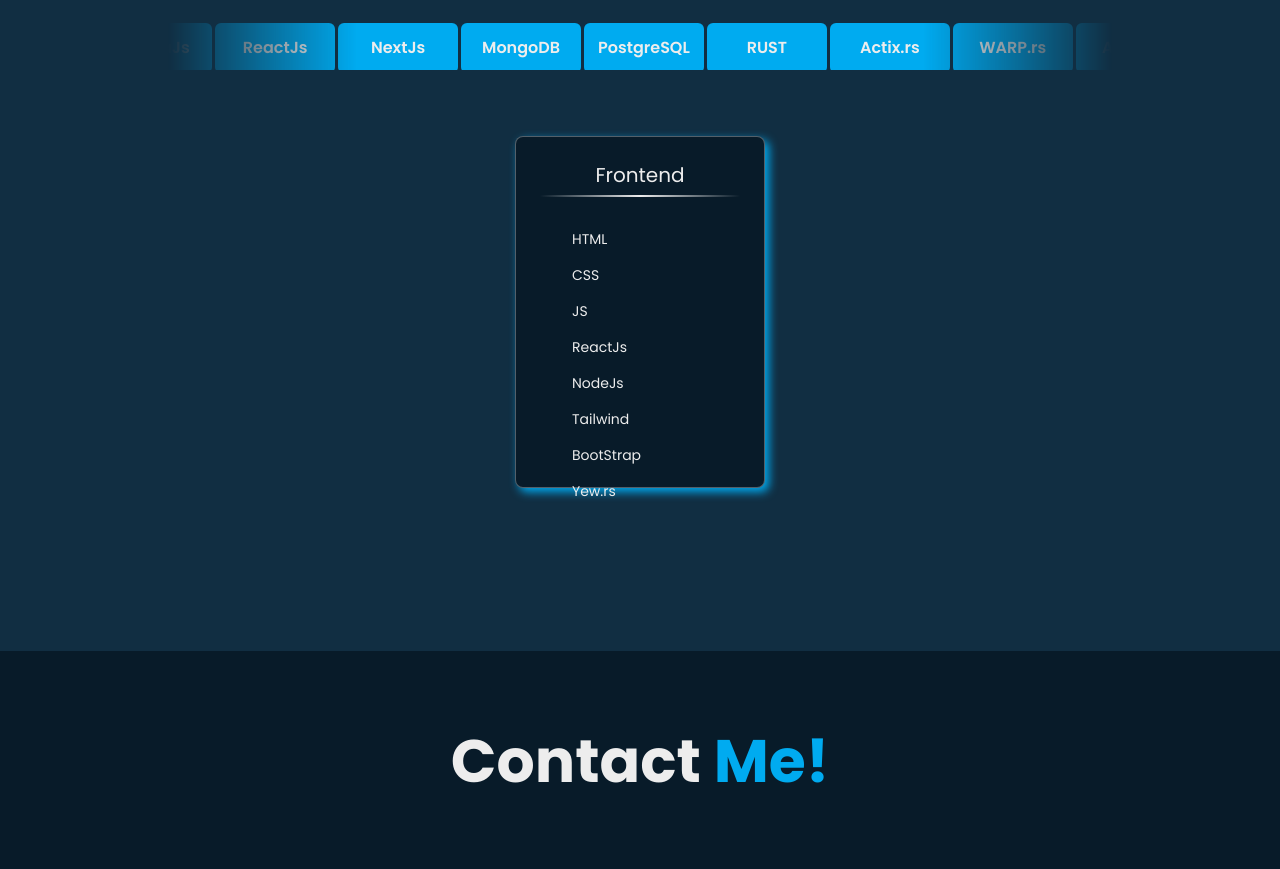
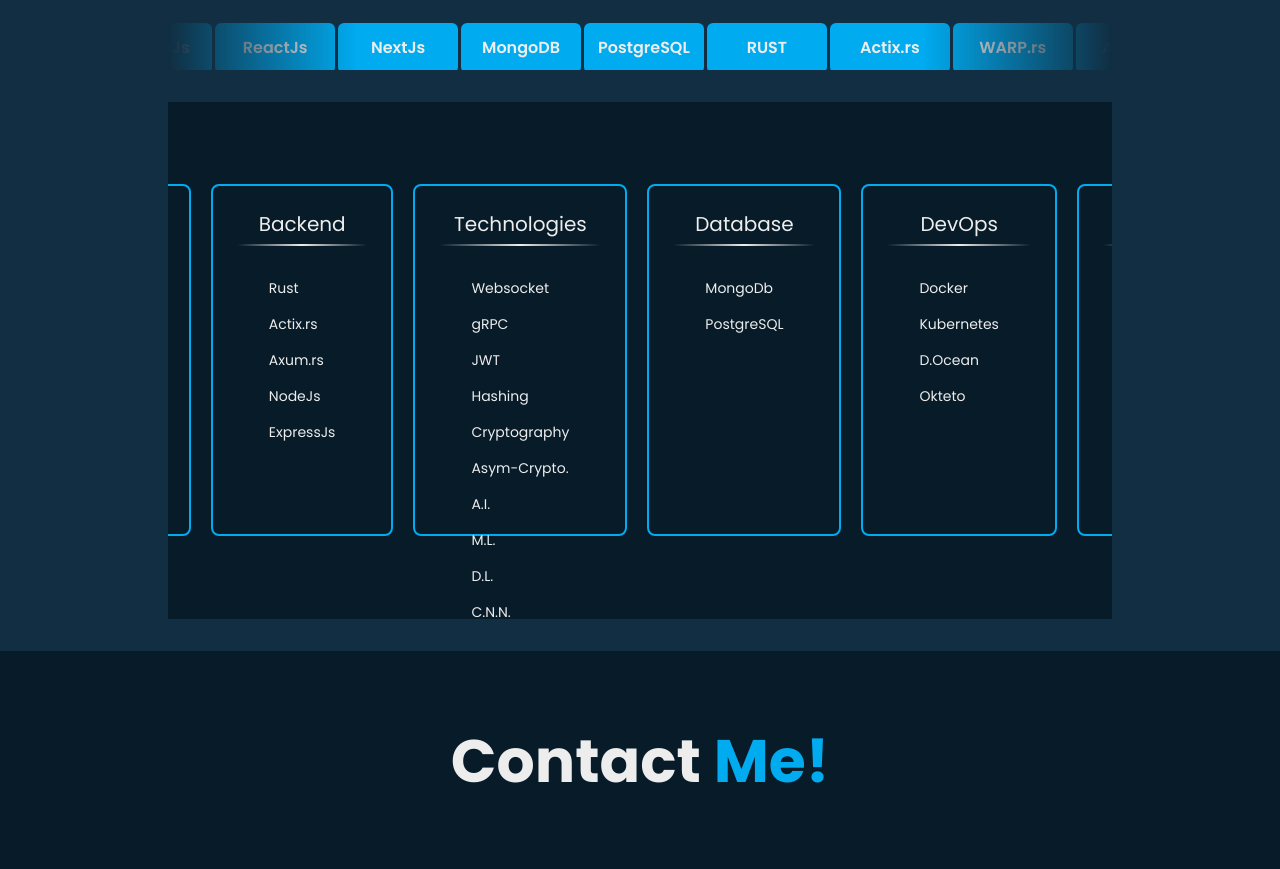
Before and after one commit to Rahul721999/my-portfolio, a React (Vite) app: page / in a window 1280 px wide. Shown: the part 2549-3418 px from the top of the page. Built offline with nearby package versions, Linux system fonts and the light colour scheme; no server answers.

Commit message:
Added: skillcards to the skillpage

```diff
--- a/public/skills.json
+++ b/public/skills.json
@@ -1,6 +1,68 @@
 {
-    "Frontend" : ["HTML", "CSS", "JS", "ReactJs", "NodeJs","TS", "Yew.rs"],
-    "Backend" : ["Rust", "Actix.rs", "Axum.rs"],
-    "Database" : ["MongoDb", "PostgreSQL"],
-    "DevOps" : ["Docker", "Kubernetes", "D.Ocean"]
+  "skills": [
+    {
+      "category": "Frontend",
+      "items": [
+        "HTML",
+        "CSS",
+        "JS",
+        "ReactJs",
+        "NodeJs",
+        "TS",
+        "Yew.rs"
+      ]
+    },
+    {
+      "category": "Backend",
+      "items": [
+        "Rust",
+        "Actix.rs",
+        "Axum.rs",
+        "NodeJs",
+        "ExpressJs"
+      ]
+    },
+    {
+      "category": "Technologies",
+      "items": [
+        "Websocket",
+        "gRPC",
+        "JWT",
+        "Hashing",
+        "Cryptography",
+        "Asym-Crypto.",
+        "A.I.",
+        "M.L.",
+        "D.L.",
+        "C.N.N.",
+        "L.L.M."
+      ]
+    },
+    {
+      "category": "Database",
+      "items": [
+        "MongoDb",
+        "PostgreSQL"
+      ]
+    },
+    {
+      "category": "DevOps",
+      "items": [
+        "Docker",
+        "Kubernetes",
+        "D.Ocean",
+        "Okteto"
+      ]
+    },
+    {
+      "category": "DevTools",
+      "items": [
+        "Git",
+        "GitHub",
+        "GitLab",
+        "BitBucket",
+        "JiraBoard"
+      ]
+    }
+  ]
 }
--- a/src/components/SkillCards/SkillCards.css
+++ b/src/components/SkillCards/SkillCards.css
@@ -4,12 +4,7 @@
   border-radius: 15px;
   overflow: visible;
   padding: 1rem;
-    background: var(--bg-color);
-    box-shadow: 4px 4px 10px var(--main-color);
-    backdrop-filter: blur(10px);
-    -webkit-backdrop-filter: blur(10px);
-    border: 1px solid rgba(255, 255, 255, 0.3);
-    transition: all 0.3s ease-in-out;
+  border: 2px solid var(--main-color);
 }
 
 .skill-cards:hover {
@@ -43,17 +38,4 @@
   padding-top: 0.5rem;
   display: grid;
 
-    /* Adjust the gap between the items as needed */
 }
-/*
-@media screen and (min-width: 768px) {
-    .languages {
-        grid-template-columns: repeat(4, 1fr);
-    }
-}
-
-@media screen and (max-width: 767px) {
-    .languages {
-        grid-template-columns: repeat(2, 1fr);
-    }
-} */
--- a/src/components/SkillCards/SkillCards.jsx
+++ b/src/components/SkillCards/SkillCards.jsx
@@ -1,19 +1,16 @@
-import React from 'react';
+import React, { useEffect } from 'react';
 import './SkillCards.css';
 
-export default function SkillCards() {
+export default function SkillCards({title, skillArr}) {
   return (
     <div className='flex flex-col w-[250px] h-3/4  skill-cards rounded-lg p-6'>
-      <div className='text-[var(--text-color)] flex items-center justify-center text-xl card-title mb-4'>Frontend</div>
-      <div className='languages flex-col'>
-        <span className='py-2 px-2 rounded-lg'>HTML</span>
-        <span className='py-2 px-2 rounded-lg'>CSS</span>
-        <span className='py-2 px-2 rounded-lg'>JS</span>
-        <span className='py-2 px-2 rounded-lg'>ReactJs</span>
-        <span className='py-2 px-2 rounded-lg'>NodeJs</span>
-        <span className='py-2 px-2 rounded-lg'>Tailwind</span>
-        <span className='py-2 px-2 rounded-lg'>BootStrap</span>
-        <span className='py-2 px-2 rounded-lg'>Yew.rs</span>
+      <div className='text-[var(--text-color)] flex items-center justify-center text-xl card-title mb-4'>{title}</div>
+      <div className='languages'>
+        {
+          skillArr.map((skill, index)=>(
+            <span id={index} className='py-2 px-2 rounded-lg'>{skill}</span>
+          ))
+        }
       </div>
     </div>
 
--- a/src/pages/Skills/Skillspage.jsx
+++ b/src/pages/Skills/Skillspage.jsx
@@ -1,17 +1,33 @@
-import React from 'react';
+import React, { useEffect, useState } from 'react';
 import { Scroller } from '../../components';
 import { SkillCards } from '../../components';
 import './SkillsPage.css';
 
 export default function Skills() {
+    const [skills, setSkills] = useState([]);
+    useEffect(() => {
+        fetch('./skills.json')
+            .then(response => {
+                if (!response.ok) {
+                    throw new console.error('Failed to fetch skills');
+                }
+                return response.json();
+            })
+            .then(data => {setSkills(data.skills)})
+            .catch(error => {
+                console.log('There was a problem: ', error);
+            });
+    }, []);
     return (
         <section id='skills' className='section-container secondary-color'>
             <h1 className='text-4xl font-bold flex justify-center laptop:text-6xl items-center'>
-                My&nbsp;<span className='text-cyan'>skills</span>
+                My&nbsp;<span className='text-[var(--main-color)]'>skills</span>
             </h1>
             <Scroller />
-            <div className=' w-[90%] h-[80%] pb-6 pt-6 text-sm flex flex-col relative items-center cards-container'>
-                <SkillCards />
+            <div className='bg-[var(--bg-color)] w-[90%] h-[80%] pb-6 pt-6 text-sm flex flex-row tablet:justify-center items-center cards-container'>
+                {skills.map((category, index) => (
+                    <SkillCards key={index} title={category.category} skillArr={category.items} />
+                ))}
             </div>
         </section>
     )
```
Lines whose indentation alone changed are shown as unchanged.
